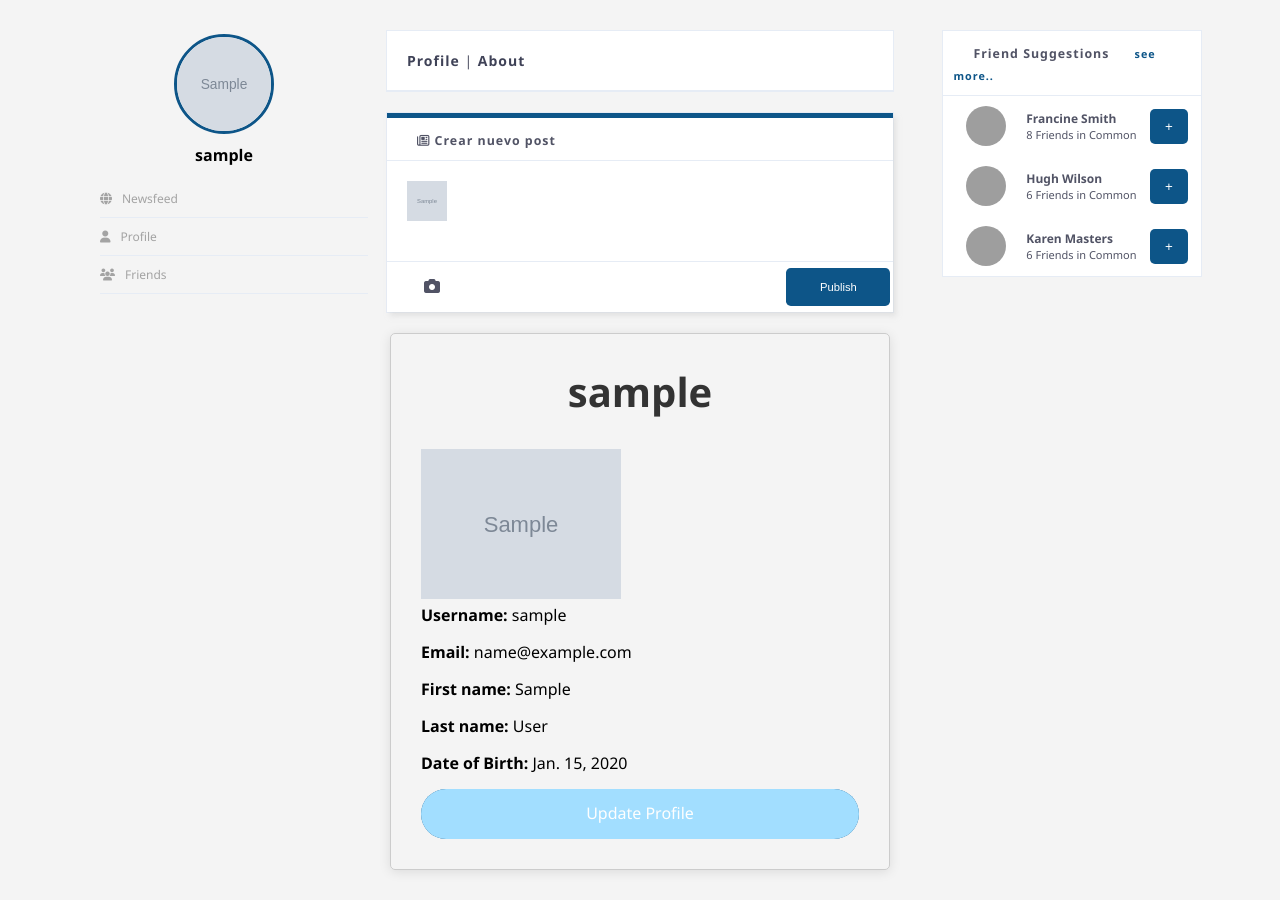
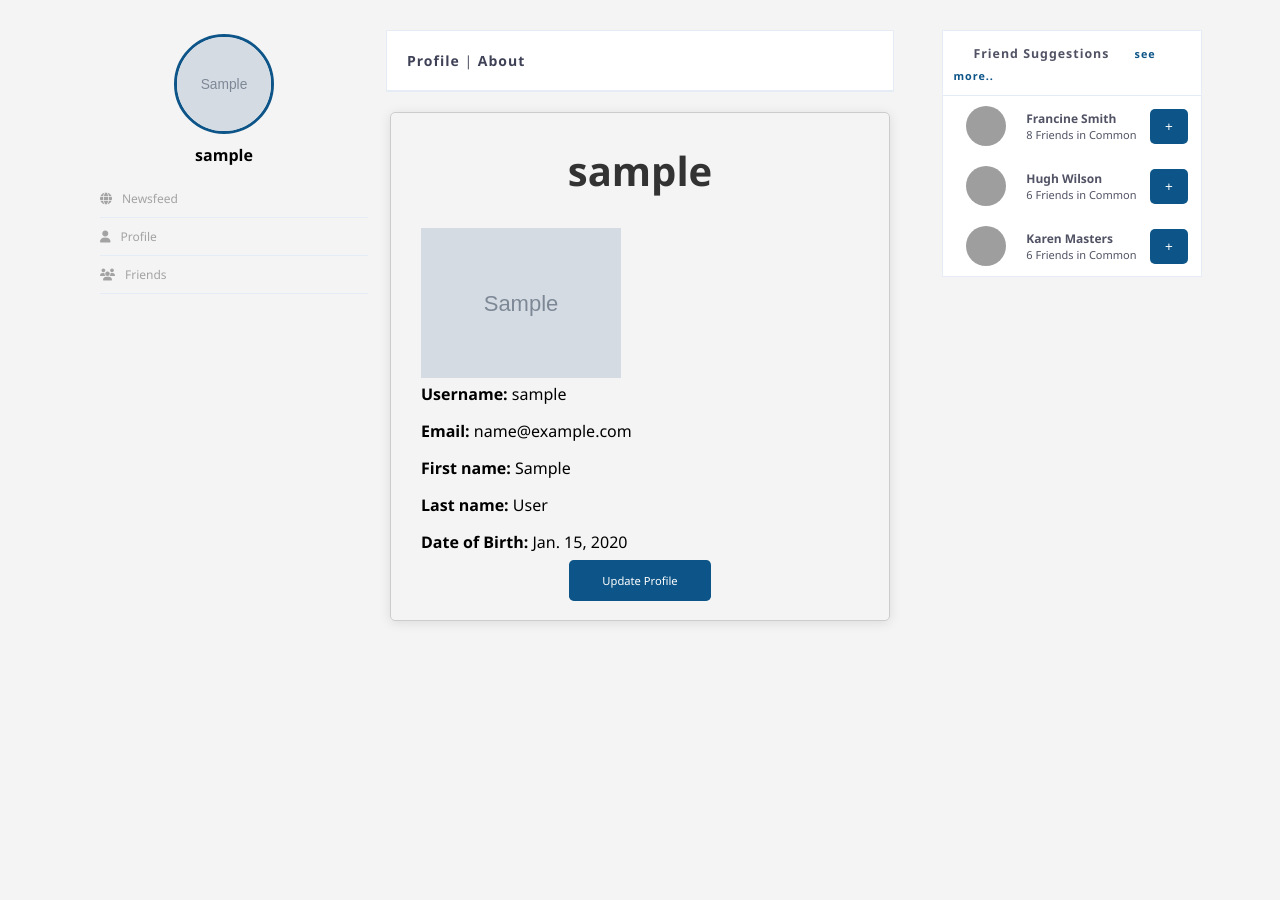
Before and after one commit to maleja2511/NeivaNet, a Django app: page /profile/ in a window 1280 px wide. Shown: the part 50-950 px from the top of the page. After the commit the page ends 673 px from the top, so only its background shows below. Run offline with Django 4.2, Linux system fonts and the light colour scheme; a user stored in the database is signed in; tables that the repository leaves empty hold one stand-in row (values such as "Sample post"); grey boxes marked "Sample" are stand-in pictures; grey boxes are pictures that could not be loaded.

Commit message:
arrangements-styles

```diff
--- a/accounts/templates/accounts/profile.html
+++ b/accounts/templates/accounts/profile.html
@@ -7,36 +7,9 @@
   <div class="row border-radius">
       <div class="feed">
           <div class="feed_title">
-              <span><a href="{% url 'profile' %}" id="select_profile_menu"><b>Profile</b></a> | <a href="{% url 'update_profile' %}"><b>About</b></a> </span>
+              <span><a href="{% url 'profile' %}" id="select_profile_menu"><b>Profile</b></a> | <a href="{% url 'profile'  %}"><b>About</b></a> </span>
           </div>
       </div>
-  </div>
-  <div class="row">
-    <div class="publish">
-        <div class="row_title">
-            <span><i class="fa-regular fa-newspaper"></i> Crear nuevo post</span>
-
-        </div>
-        <form method="post">
-            <div class="publish_textarea">
-                {% if user.userprofile and user.userprofile.profile_picture and user.userprofile.profile_picture.url != 'default.jpg' %}
-                    <img class="border-radius-image" src="{{ user.userprofile.profile_picture.url }}" alt="{{ user.username }}" width="200">
-                {% else %}
-                    <img class="border-radius-image" src="{% static 'default_profile_pic.png' %}" alt="Default Profile Pic" width="200">
-                {% endif %}
-                <div class="publish-content">
-                    {% csrf_token %}
-                    {{ form.as_p }}
-                </div>
-            </div>
-            <div class="publish_icons">
-                <ul>
-                    <li><i class="fa fa-camera"></i></li>
-                </ul>
-                <button type="submit">Publish</button>
-            </div>
-        </form>
-    </div>
   </div>
   <div class="profile-info">
     <h2 class="profile-title">{{ user.username }}</h2>
@@ -50,8 +23,8 @@
     <p><strong>First name:</strong> {{ user.first_name }}</p>
     <p><strong>Last name:</strong> {{ user.last_name }}</p>
     <p><strong>Date of Birth:</strong> {{ user.userprofile.date_of_birth }}</p>
-    <div class="form-footer">
-      <a class="ancla100-form-a" href="{% url 'update_profile' %}">Update Profile</a>
+    <div class="form-footer" style="margin-top: 10px;">
+      <a class="ancla_button" href="{% url 'update_profile' %}">Update Profile</a>
     </div>
   </div>
 </div>
--- a/accounts/templates/accounts/update_profile.html
+++ b/accounts/templates/accounts/update_profile.html
@@ -67,8 +67,9 @@
               {% endfor %}
             </ul>
             {% endif %}
-            <div class="form-footer">
-              <button type="submit" class="ancla100-form-a">Update</button>
+            <div class="publish_icons" style="border: none;">
+              <button type="submit" style="margin: 0 auto;" >Update</button>
+              <button style="text-align: center;"><a href="{% url 'profile' %}"></a>Cancelar</button>
             </div>
 
           </form>
--- a/static/css/styles.css
+++ b/static/css/styles.css
@@ -357,6 +357,7 @@ button:hover {
 .publish_icons ul li:hover {background-color: #0d5588;color: white;}
 .publish_icons button {border:none;cursor: pointer;padding: .8rem 2.1rem;font-size: .700rem;color: #fff;background-color: #0d5588;border-radius: .3rem;}
 .publish_icons button:hover {background-color: #246da2;}
+.border-radius-image {border-radius: 200px;}
 
 
 .feed {width: 100%;}
@@ -390,8 +391,18 @@ button:hover {
 .settings_title {padding: 20px;border-bottom: 1px solid #e6ecf5;letter-spacing: 1px;display: flex;align-items:center;}
 .settings_title h3 {font-size: .875rem;}
 .settings_content {width: 100%;}
-.settings_content ul {}
 .settings_content ul li {border-bottom: 1px solid #e6ecf5;display: flex;align-items:center;padding-bottom: 10px}
 .settings_content ul li p {font-size: 12px;color:#515365;width:76%;padding: 20px;}
 .settings_content ul li p b{font-size: 14px;color:#515365;}
 .settings_content ul li p b{font-size: 14px;color:#515365;}
+
+.formulario input {  border: none; border-bottom: 1px solid #000; margin: 15px; width: 60%;}
+.formulario textarea {width:95.2%;height:40px;border:none;padding:20px;}
+.formulario label {
+  font-family: sans-serif; /* Cambia "TuTipoDeLetraDeseado" al nombre de la fuente que deseas usar */
+  font-size: 16px; /* Puedes ajustar este valor según tus preferencias */
+  color: #333; /* Puedes ajustar este valor para cambiar el color del texto */
+  /* Agrega cualquier otro estilo que desees aplicar a las etiquetas aquí */
+}
+
+.ancla_button { cursor: pointer; padding: 0.8rem 2.1rem; font-size: 0.7rem; color: #fff; background-color: #0d5588; border-radius: 0.3rem; }
```
Also changed, not shown: posts/templates/posts.html (+11 -3 lines).
